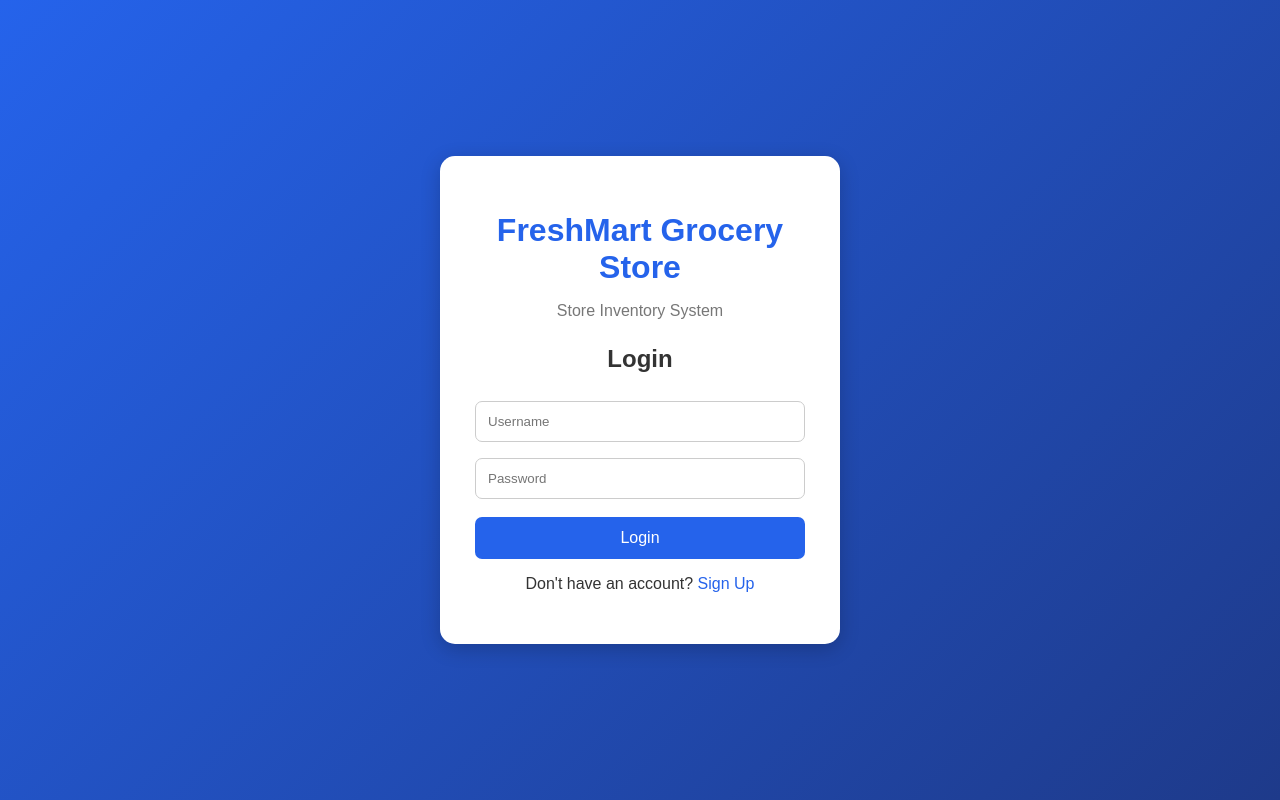
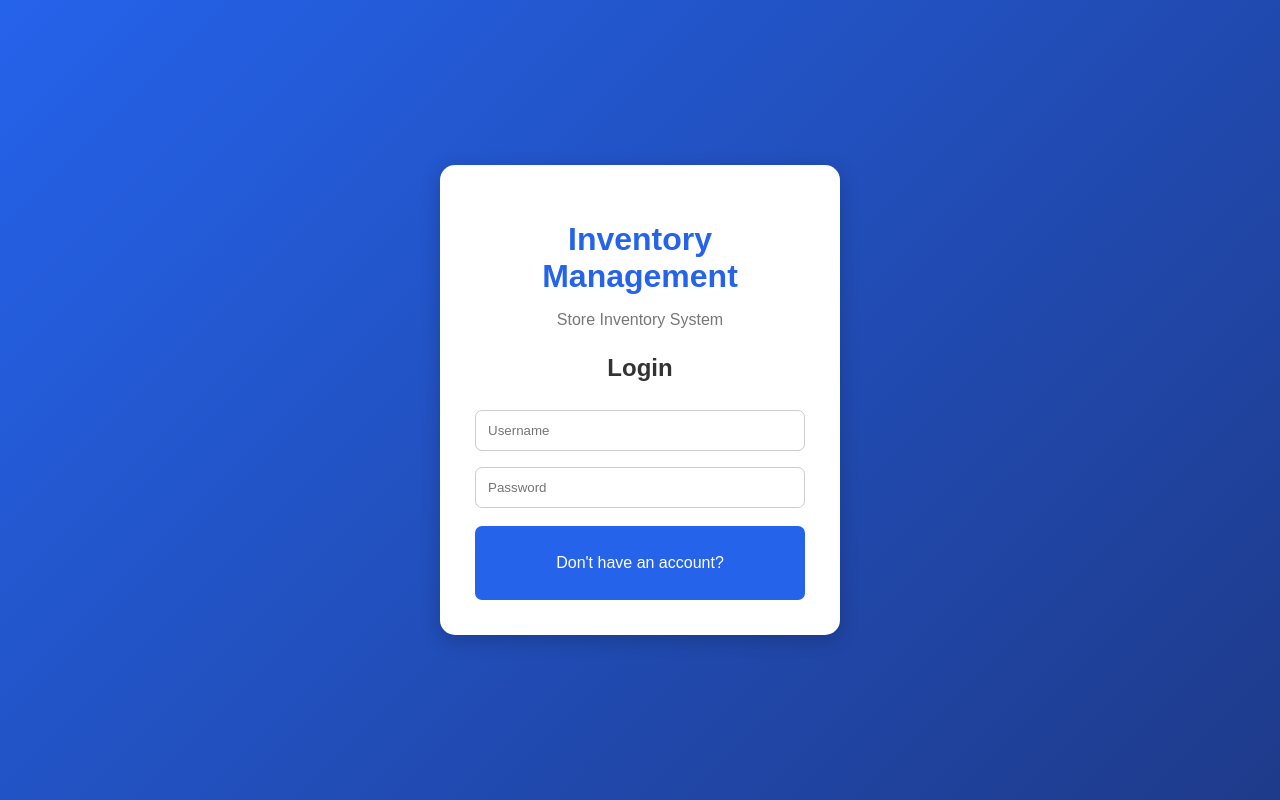
Before and after one commit to comprogngato/FreshMart-Grocery-Store, a plain HTML site: page Index.html in a window 1280 px wide. Drawn offline with Linux system fonts and the light colour scheme.

Commit message:
create index.html

```diff
--- a/Index.html
+++ b/Index.html
@@ -1,7 +1,7 @@
 <!DOCTYPE html>
 <html>
 <head>
-    <title>FreshMart Grocery Store - Login</title>
+    <title>Inventory Management - Login</title>
     <link rel="stylesheet" href="style.css">
 </head>
 
@@ -9,7 +9,7 @@
 
     <div class="login-box">
 
-        <h1>FreshMart Grocery Store</h1>
+        <h1>Inventory Management</h1>
         <p class="subtitle">Store Inventory System</p>
 
         <!-- Login Form -->
@@ -21,14 +21,13 @@
 
             <input type="password" id="loginPassword" placeholder="Password">
 
-            <button>Login</button>
+            <button>
 
             <p id="loginMessage"></p>
 
             <p>
                 Don't have an account?
-                <a href="#">Sign Up</a>
-            </p>
+                <a href="#" </p>
 
         </div>
 
@@ -44,14 +43,13 @@
 
             <input type="password" id="signupConfirm" placeholder="Confirm Password">
 
-            <button>Create Account</button>
+            <button Account</button>
 
             <p id="signupMessage"></p>
 
             <p>
                 Already have an account?
-                <a href="#">Login</a>
-            </p>
+                <a href="#" </p>
 
         </div>
 
```
